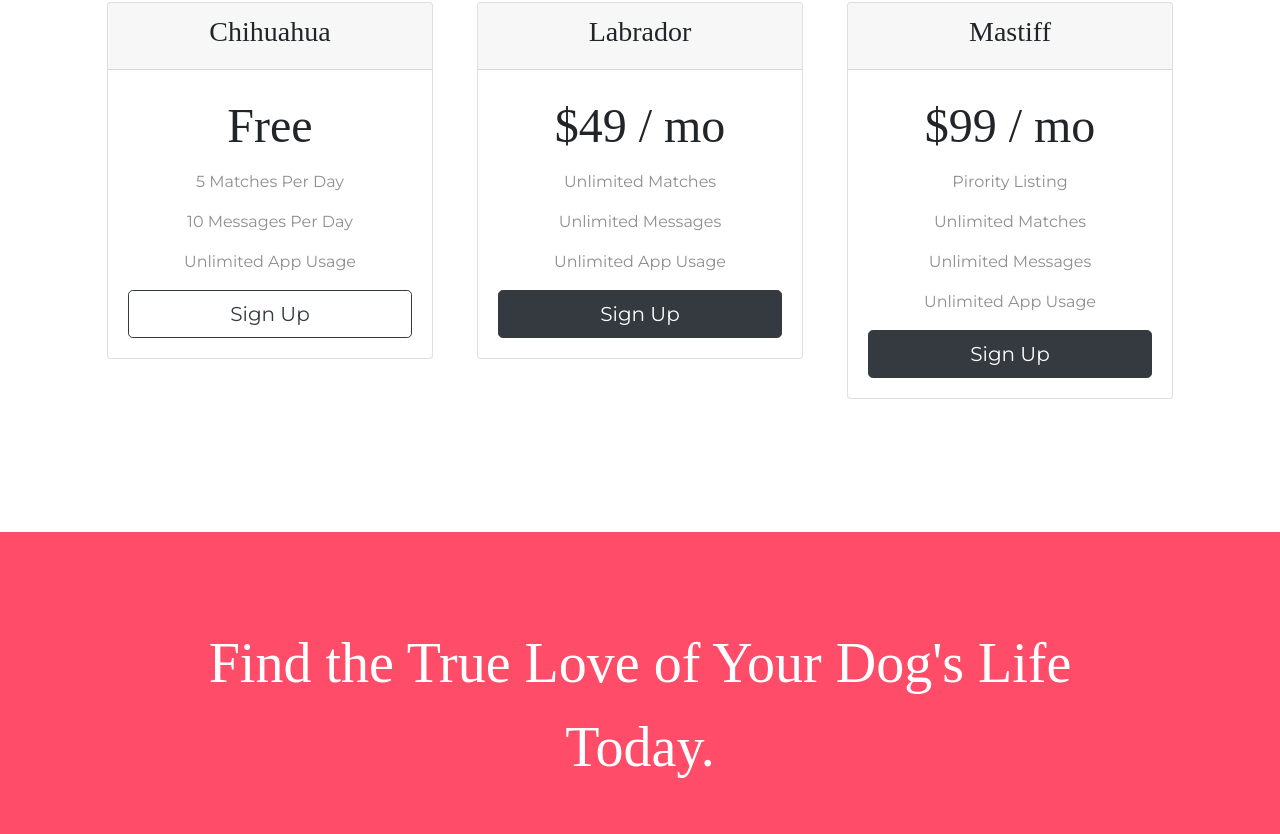
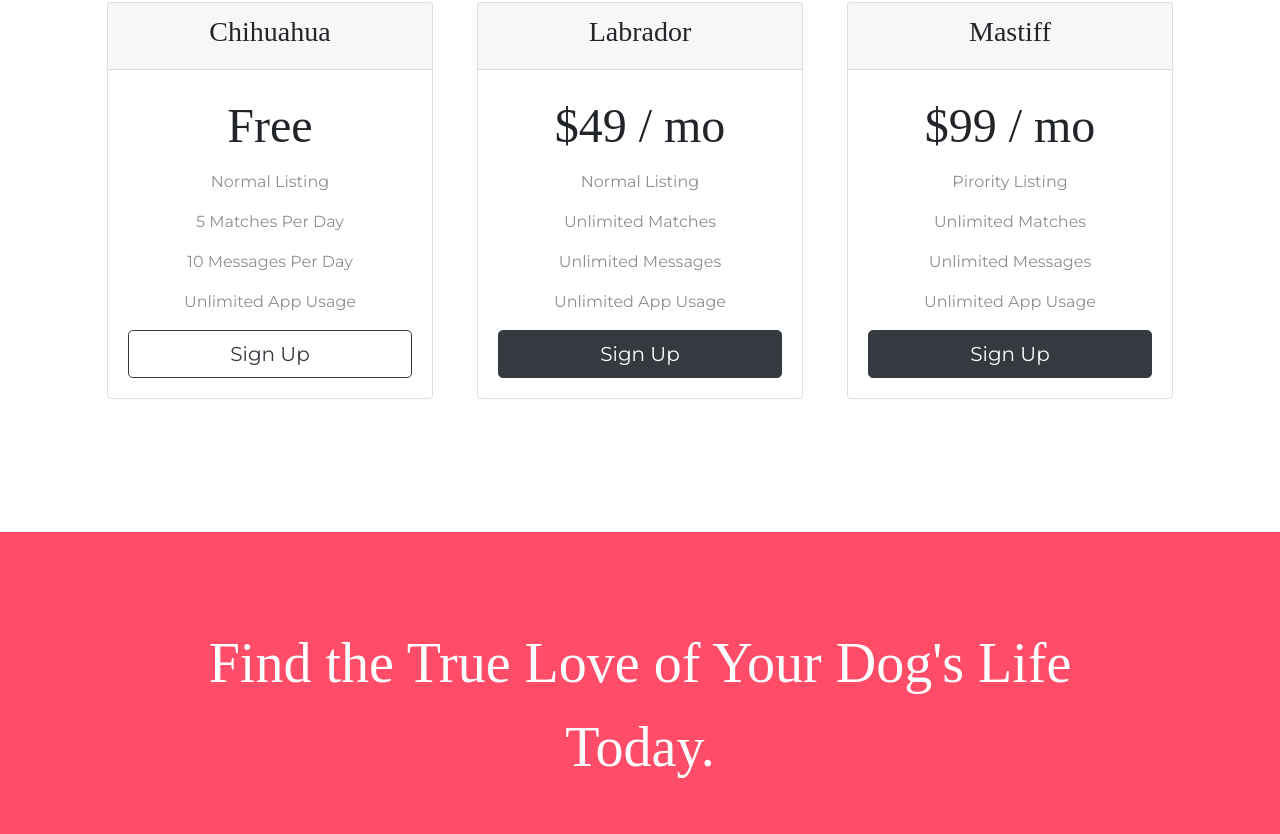
Before and after one commit to BoatSh0es/TinDog, a plain HTML site: page index.html in a window 1280 px wide. Shown: the part 1966-2800 px from the top of the page. Drawn offline with nearby package versions, Linux system fonts and the light colour scheme.

Commit message:
Update index.html

```diff
--- a/index.html
+++ b/index.html
@@ -164,6 +164,7 @@
           </div>
           <div class="card-body">
             <h2 class="price-text">Free</h2>
+             <p>Normal Listing</p>
             <p>5 Matches Per Day</p>
             <p>10 Messages Per Day</p>
             <p>Unlimited App Usage</p>
@@ -179,6 +180,7 @@
           </div>
           <div class="card-body">
             <h2 class="price-text">$49 / mo</h2>
+            <p>Normal Listing</p>
             <p>Unlimited Matches</p>
             <p>Unlimited Messages</p>
             <p>Unlimited App Usage</p>
```
